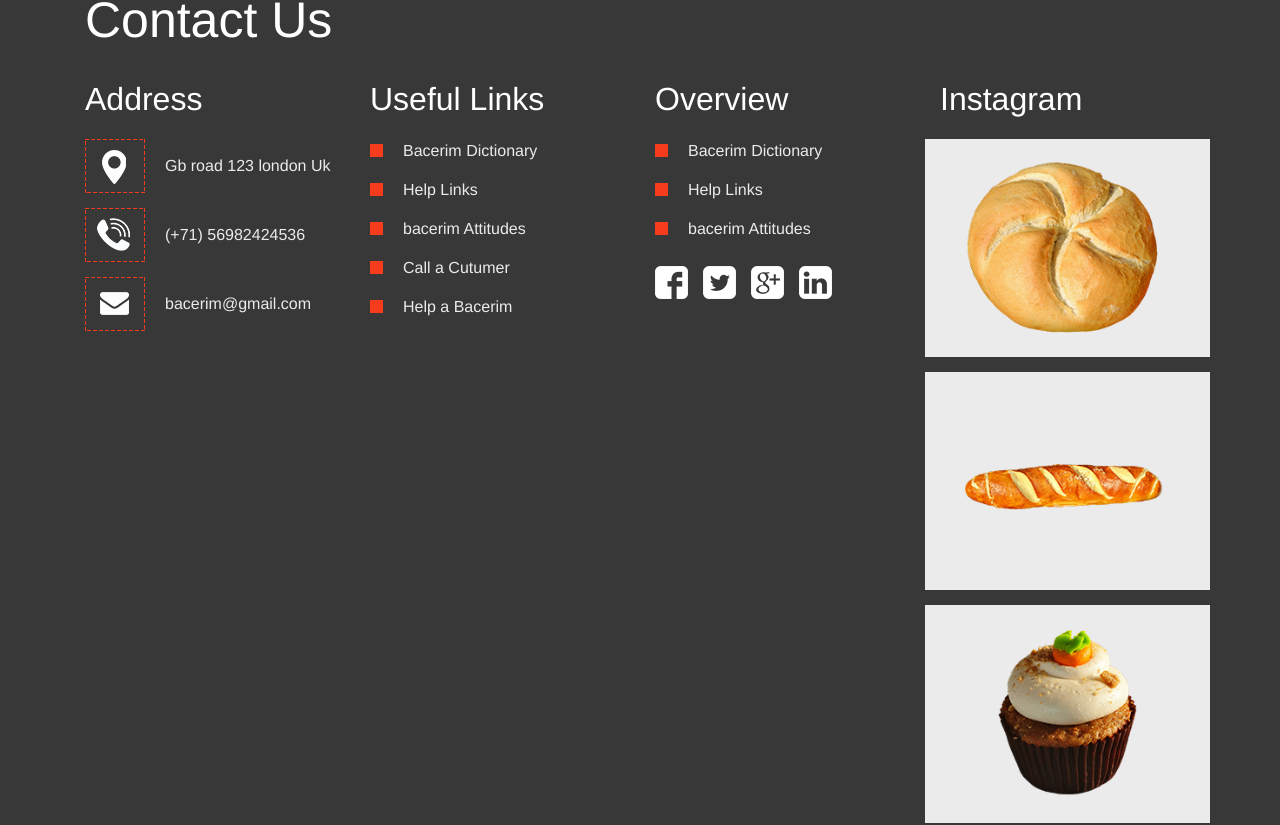
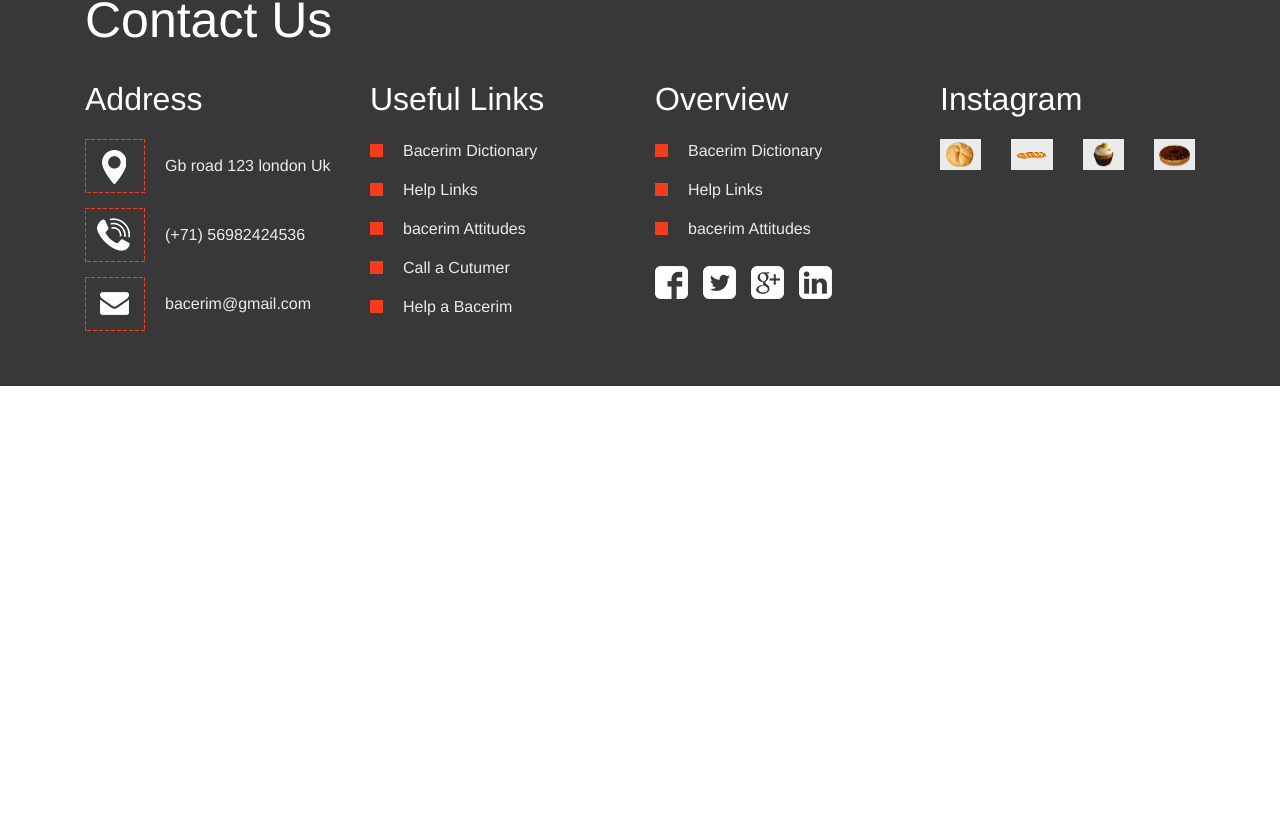
Before and after one commit to mohamed-ahmed527/den_pro, a Vue app: page / in a window 1280 px wide. Shown: the part 4247-5072 px from the top of the page. After the commit the page ends 4633 px from the top, so only its background shows below. Built offline with nearby package versions, Linux system fonts and the light colour scheme.

Commit message:
Update Contact.vue

```diff
--- a/src/components/Contact.vue
+++ b/src/components/Contact.vue
@@ -72,16 +72,16 @@
           <div class="con4">
             <h2> Instagram </h2>
             <div class="row">
-              <div class="col-xs-6">
+              <div class="col-lg-3 col-ms-6 col-sm-6 col-xs-6">
                 <img src="../assets/images/about-img2.png"/>
               </div>
-              <div class="col-xs-6">
+              <div class="col-lg-3 col-ms-6 col-sm-6 col-xs-6">
                 <img src="../assets/images/about-img3.png"/>
               </div>
-              <div class="col-xs-6">
+              <div class="col-lg-3 col-ms-6 col-sm-6 col-xs-6">
                 <img src="../assets/images/about-img4.png"/>
               </div>
-              <div class="col-xs-6">
+              <div class="col-lg-3 col-ms-6 col-sm-6 col-xs-6">
                 <img src="../assets/images/about-img5.png"/>
               </div>
             </div>
```
